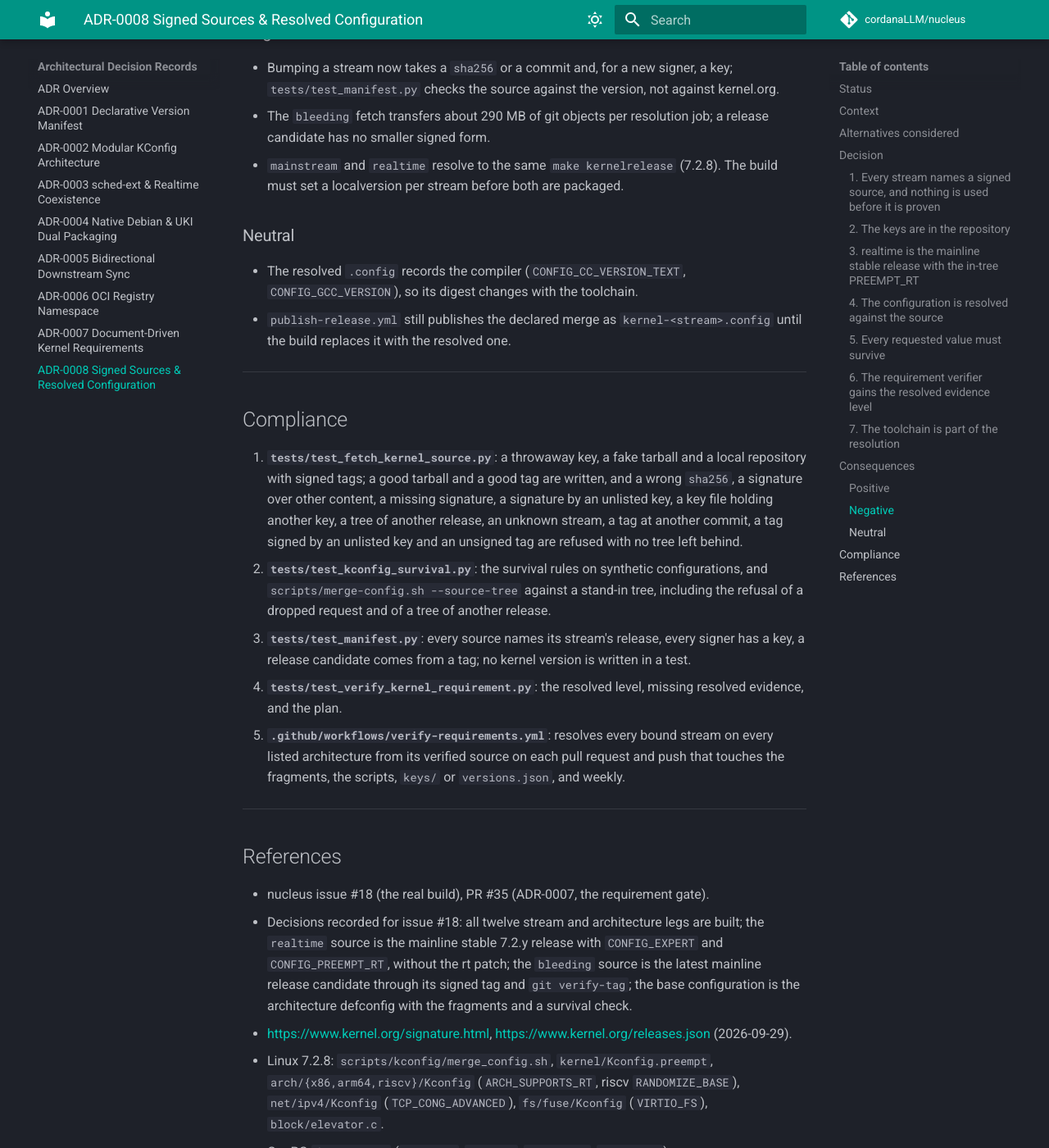
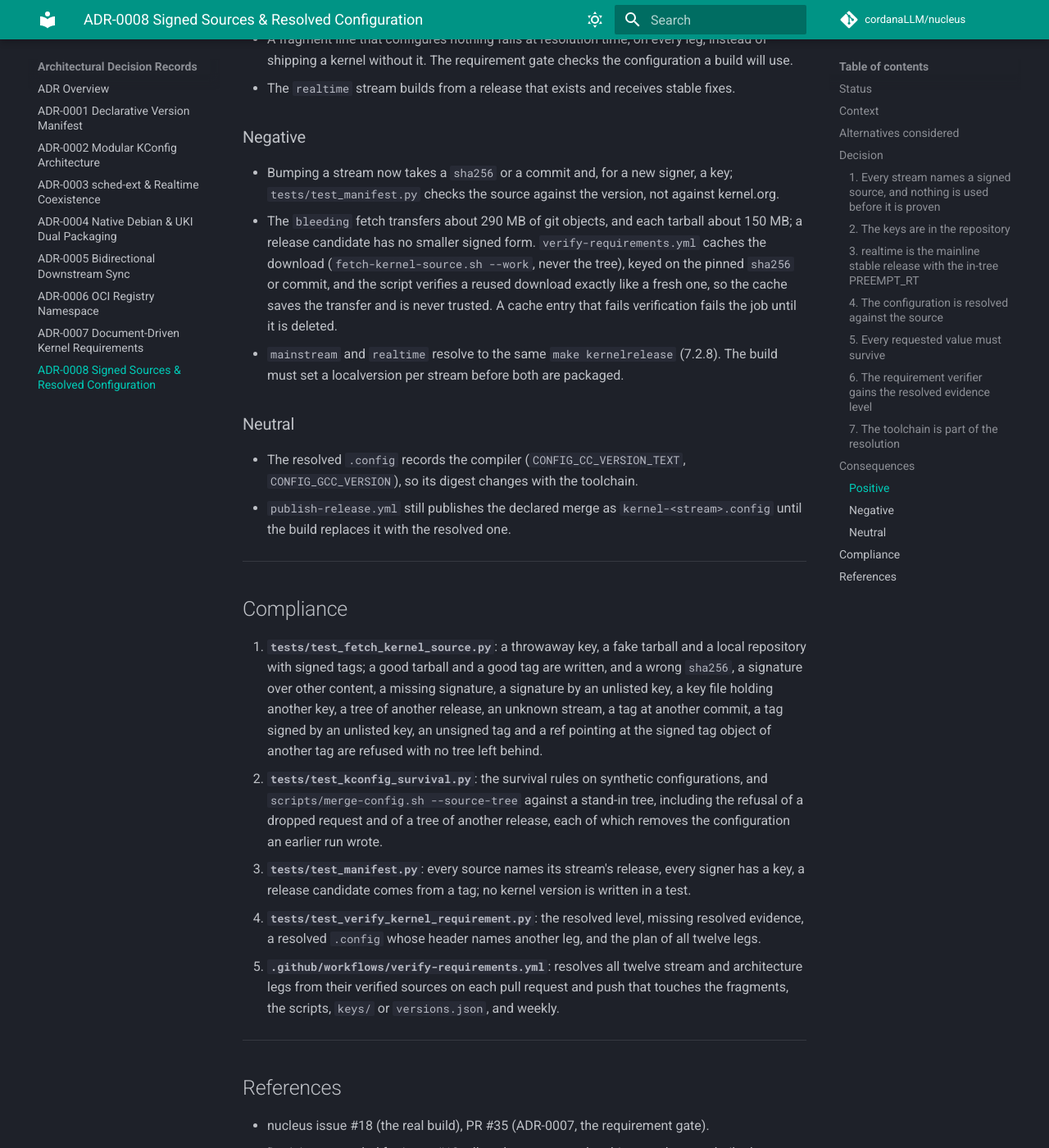
Before and after one commit to cordanaLLM/nucleus, an MkDocs documentation site: the page built from docs/adr/0008-signed-kernel-sources-and-resolved-configuration.md, in a window 1280 px wide and 1400 px high, scrolled down 4878 px. Shown: the whole window at 82% size. Built offline with MkDocs 1.6.1 and Material for MkDocs 9.7.7, drawn with Linux system fonts in a browser that asks for light colours; comment, search, counter and statistics services are not loaded; some of the changed text lies outside the part shown.

Commit message:
ci(requirements): resolve all twelve legs, and check each config's leg
The plan held only the architectures the documents list, so CI
survival-checked four legs (every stream on x86_64). The arm64 and
riscv64 fragment changes of this branch were proven only locally, and
a later edit dropping one of their values would have merged green,
while ADR-0008 and two test comments claimed every leg was checked.

- --plan now lists every stream on every architecture versions.json
  builds, independent of the documents. The verdict still reads only a
  bound stream on a listed architecture; the other configs are
  accepted and not consulted.
- --resolved-config refuses a file whose Kconfig header names another
  architecture or release than its label (exit 2). mainstream and
  realtime share a release, which the header cannot tell apart.
- The resolve job caches the source download in --work, keyed on the
  pinned sha256 or commit, and saves it once the source verified. The
  fetch script verifies a reused download like a fresh one. The cache
  sits under the workspace: runner.temp names a host path in a
  container job.
- Every checkout sets persist-credentials: false; no job pushes.

Co-Authored-By: Claude Opus 5.5 <noreply@anthropic.com>
Signed-off-by: lusoris <lusoris@proton.me>

```diff
--- a/docs/adr/0008-signed-kernel-sources-and-resolved-configuration.md
+++ b/docs/adr/0008-signed-kernel-sources-and-resolved-configuration.md
@@ -82,8 +82,8 @@ only prints a warning for a value that did not survive.
 - `git-tag`: the `repository`, the `tag`, the `commit` it points at, and `signers`.
 
 `signers` lists the primary-key fingerprints whose signature is accepted for that source.
-`scripts/fetch-kernel-source.sh --stream=<stream> --dest=<dir>` proves the source and then writes
-the tree; any failure refuses with exit status 1 and writes nothing:
+`scripts/fetch-kernel-source.sh --stream=<stream> --dest=<dir>` proves the source, writes the tree,
+and checks the tree's release; any failure refuses with exit status 1 and leaves no tree behind:
 
 - `tarball`: the `.tar.xz` matches the pinned `sha256`, then
   `xz -cd <tar.xz> | gpgv --keyring <keyring> <tar.sign> -` succeeds. Both are required: the
@@ -148,11 +148,15 @@ since Linux 7.2.
 ### 6. The requirement verifier gains the `resolved` evidence level
 
 `verify-requirements.yml` keeps the declared check, then resolves: `verify_kernel_requirement.py
---plan` lists every bound stream with every architecture its documents list, a job per stream
-fetches and verifies the source in an `ubuntu:26.04` container and resolves each architecture,
-and the verifier decides each document again with `--resolved-config STREAM:ARCH=PATH`. At this
+--plan` lists every stream with every architecture `versions.json` builds, all twelve legs, a
+job per stream fetches and verifies the source in an `ubuntu:26.04` container and resolves each
+architecture, and the verifier decides each document again with `--resolved-config
+STREAM:ARCH=PATH`. The plan does not depend on the documents: resolving is also the survival
+check of the fragments, and a leg no document binds or lists still ships a kernel. At this
 level a bound stream is judged on its resolved `.config`; a bound stream and listed architecture
-without one is an error, not a pass. Unbound streams stay declared, as information. Nothing is
+without one is an error, not a pass. A resolved `.config` is accepted only for the leg its
+Kconfig header names (`# Linux/<ARCH> <release> Kernel Configuration`, `ARCH` being the make
+`ARCH`); the header does not tell `mainstream` from `realtime`, which share a release. Unbound streams stay declared, as information. Nothing is
 compiled; `abi.module-abi` still fails closed until a kernel is built.
 
 ### 7. The toolchain is part of the resolution
@@ -180,8 +184,11 @@ BTF.
 
 - Bumping a stream now takes a `sha256` or a commit and, for a new signer, a key; `tests/test_manifest.py`
   checks the source against the version, not against kernel.org.
-- The `bleeding` fetch transfers about 290 MB of git objects per resolution job; a release
-  candidate has no smaller signed form.
+- The `bleeding` fetch transfers about 290 MB of git objects, and each tarball about 150 MB; a
+  release candidate has no smaller signed form. `verify-requirements.yml` caches the download
+  (`fetch-kernel-source.sh --work`, never the tree), keyed on the pinned `sha256` or commit, and
+  the script verifies a reused download exactly like a fresh one, so the cache saves the transfer
+  and is never trusted. A cache entry that fails verification fails the job until it is deleted.
 - `mainstream` and `realtime` resolve to the same `make kernelrelease` (7.2.8). The build must set
   a localversion per stream before both are packaged.
 
@@ -200,16 +207,18 @@ BTF.
    with signed tags; a good tarball and a good tag are written, and a wrong `sha256`, a signature
    over other content, a missing signature, a signature by an unlisted key, a key file holding
    another key, a tree of another release, an unknown stream, a tag at another commit, a tag
-   signed by an unlisted key and an unsigned tag are refused with no tree left behind.
+   signed by an unlisted key, an unsigned tag and a ref pointing at the signed tag object of
+   another tag are refused with no tree left behind.
 2. **`tests/test_kconfig_survival.py`**: the survival rules on synthetic configurations, and
    `scripts/merge-config.sh --source-tree` against a stand-in tree, including the refusal of a
-   dropped request and of a tree of another release.
+   dropped request and of a tree of another release, each of which removes the configuration
+   an earlier run wrote.
 3. **`tests/test_manifest.py`**: every source names its stream's release, every signer has a key,
    a release candidate comes from a tag; no kernel version is written in a test.
 4. **`tests/test_verify_kernel_requirement.py`**: the resolved level, missing resolved evidence,
-   and the plan.
-5. **`.github/workflows/verify-requirements.yml`**: resolves every bound stream on every listed
-   architecture from its verified source on each pull request and push that touches the
+   a resolved `.config` whose header names another leg, and the plan of all twelve legs.
+5. **`.github/workflows/verify-requirements.yml`**: resolves all twelve stream and architecture
+   legs from their verified sources on each pull request and push that touches the
    fragments, the scripts, `keys/` or `versions.json`, and weekly.
 
 ---
```
Also changed, not shown: AGENTS.md (+2 -2 lines), docs/onboarding.md (+1 -1 lines), docs/streams.md (+12 -3 lines), 4 other files.
